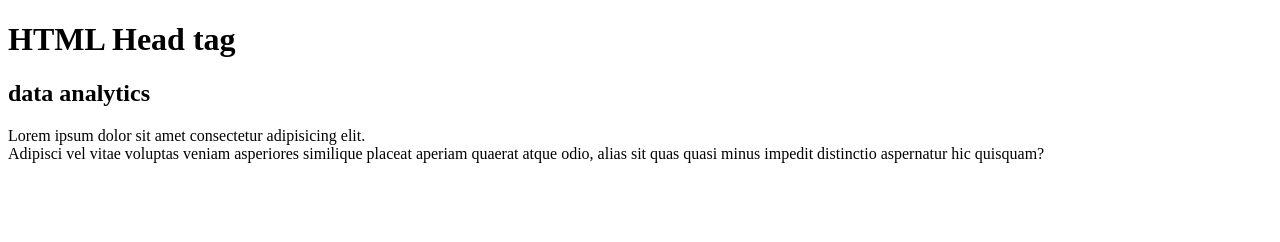
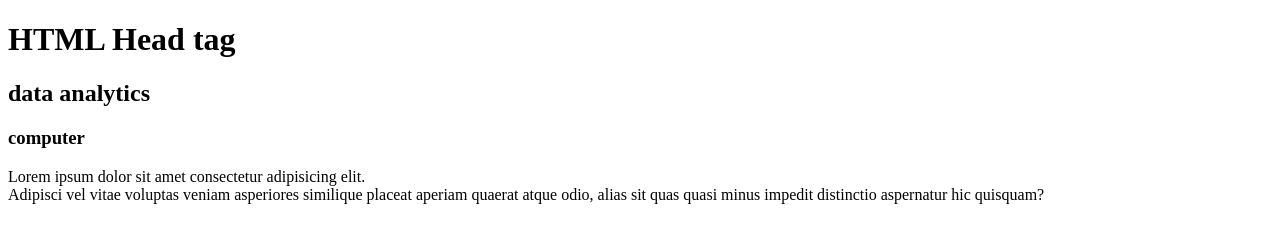
Before and after one commit to sowmathi761/KPR, a plain HTML site: page index.html in a window 1280 px wide. Drawn offline with Linux system fonts and the light colour scheme.

Commit message:
first command

```diff
--- a/index.html
+++ b/index.html
@@ -8,6 +8,7 @@
 <body>
     <h1>HTML Head tag</h1>
     <h2>data analytics</h2>
+    <h3>computer</h3>
     <p>Lorem ipsum dolor sit amet consectetur adipisicing elit.<br/> Adipisci vel vitae voluptas veniam asperiores similique placeat aperiam quaerat atque odio, alias sit quas quasi minus impedit distinctio aspernatur hic quisquam?</p>
 </body>
 </html>
```
